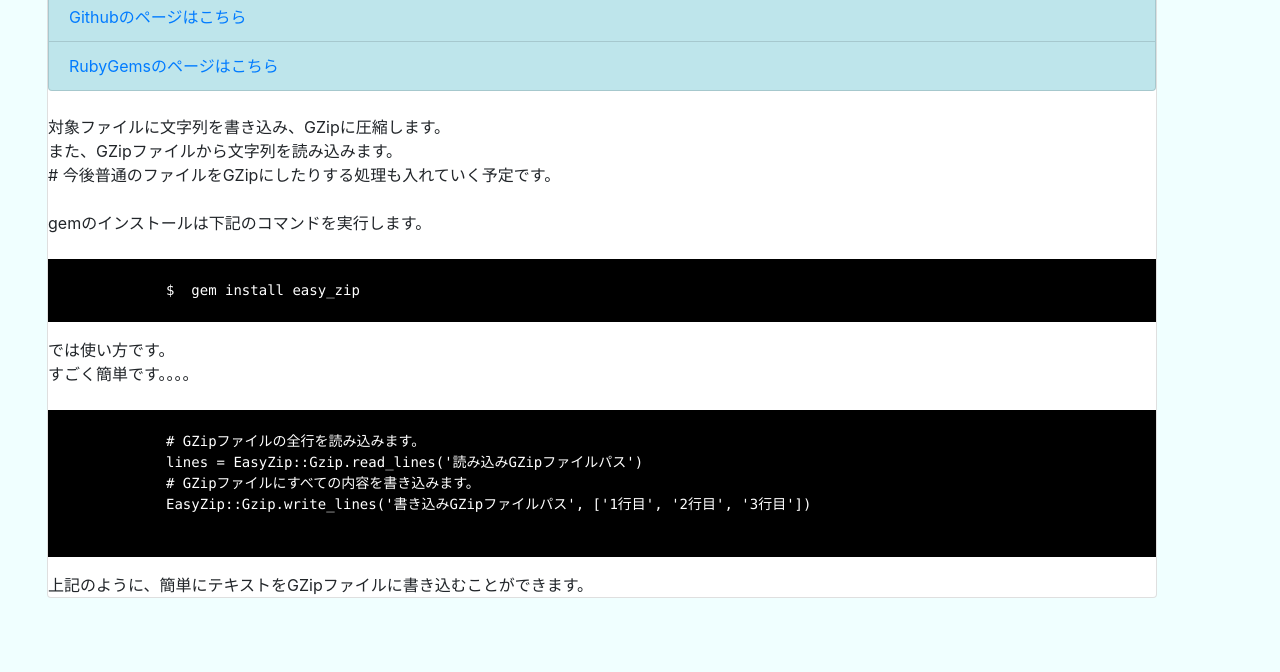
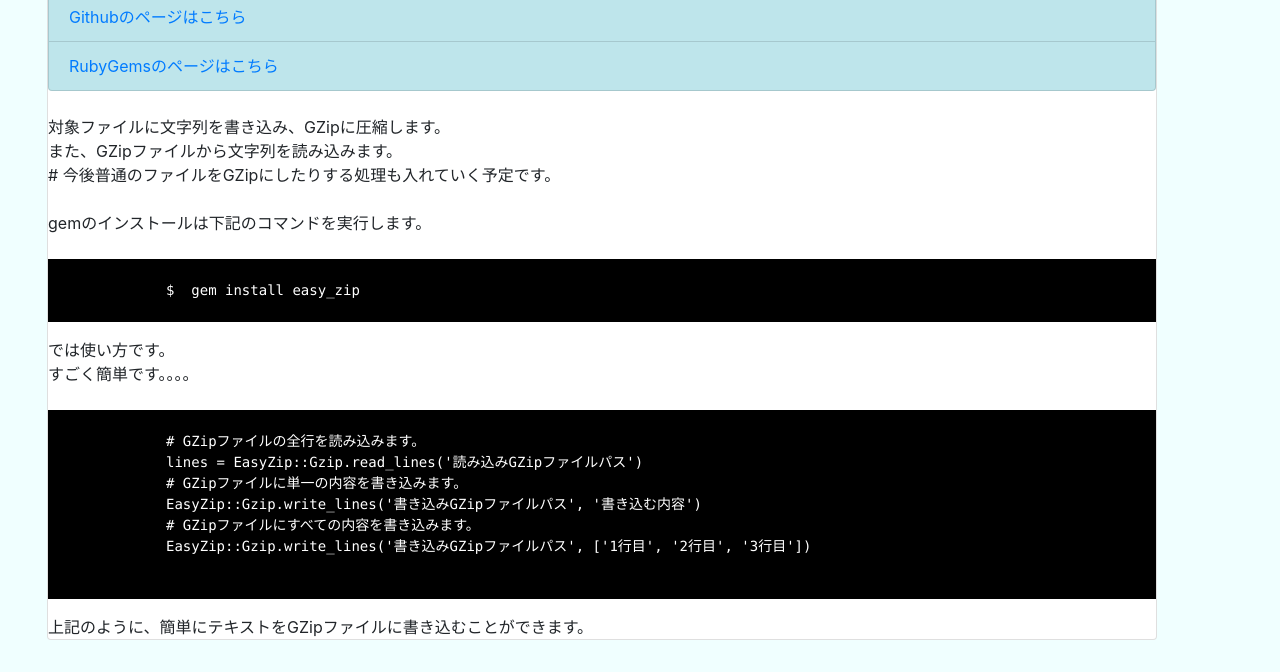
Before and after one commit to h-shigemoto/h-shigemoto.github.io, a plain HTML site: page portfolio/rubygems/details/easy_zip.html in a window 1280 px wide. Shown: the part 319-991 px from the top of the page. Before the commit the page ends 949 px from the top, so only its background shows below. Drawn offline with nearby package versions, Linux system fonts and the light colour scheme.

Commit message:
modify easy_zip

```diff
--- a/portfolio/rubygems/details/easy_zip.html
+++ b/portfolio/rubygems/details/easy_zip.html
@@ -60,6 +60,8 @@
             <code>
               # GZipファイルの全行を読み込みます。
               lines = EasyZip::Gzip.read_lines('読み込みGZipファイルパス')
+              # GZipファイルに単一の内容を書き込みます。
+              EasyZip::Gzip.write_lines('書き込みGZipファイルパス', '書き込む内容')
               # GZipファイルにすべての内容を書き込みます。
               EasyZip::Gzip.write_lines('書き込みGZipファイルパス', ['1行目', '2行目', '3行目'])
             </code>
```
